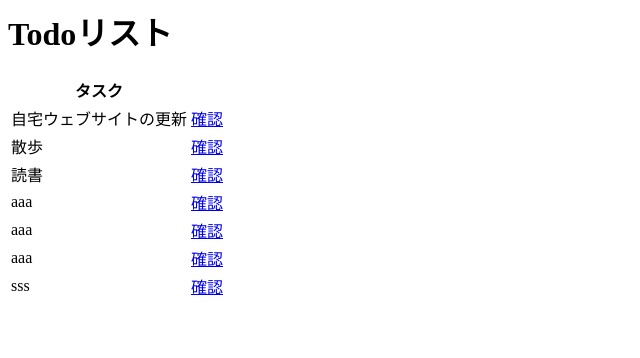
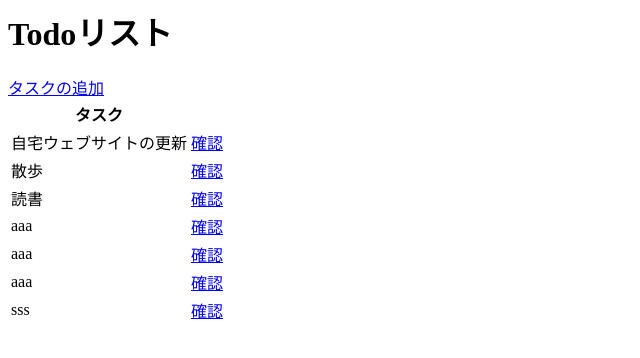
Before and after one commit to Coffeeplantation/todoproject, a Django app: page / in a window 1280 px wide. Shown: the top 358 px of the page, without its empty margins (0-640 px from the left). Run offline with Django 5.2, Linux system fonts and the light colour scheme; data comes from the database, SQL or seed files in the repository.

Commit message:
「タスクの追加」ボタン、「戻る」ボタンの追加

```diff
--- a/todoapp/templates/todoapp/task_form.html
+++ b/todoapp/templates/todoapp/task_form.html
@@ -1,4 +1,5 @@
 <h2>タスクの追加</h2>
+<a href="{% url 'tasks' %}">戻る</a>
 
 <form action="" method="post">
   {% csrf_token %} {{form.as_p}}
--- a/todoapp/templates/todoapp/task_list.html
+++ b/todoapp/templates/todoapp/task_list.html
@@ -1,4 +1,5 @@
 <h1>Todoリスト</h1>
+<a href="{% url 'create-task' %}">タスクの追加</a>
 
 <table>
   <tr>
```
